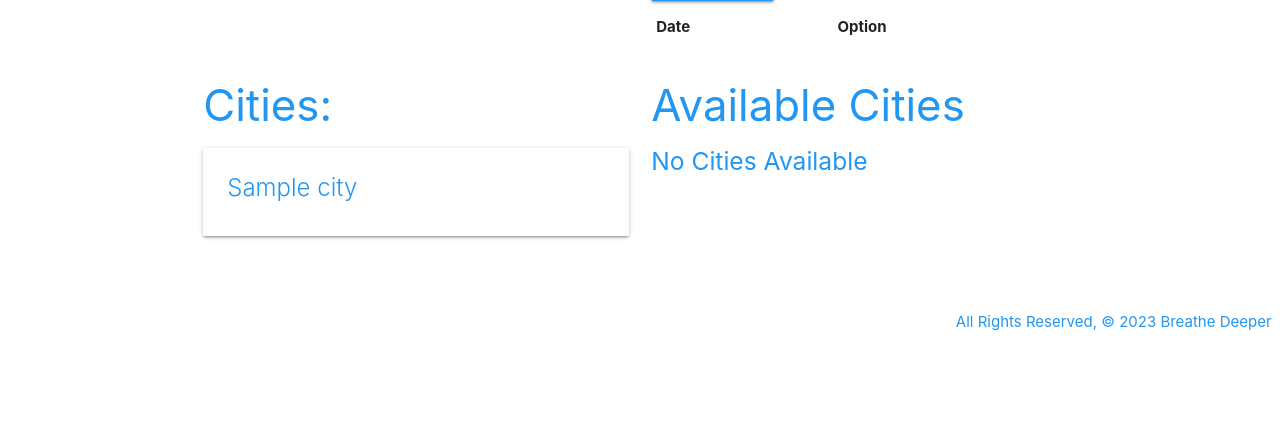
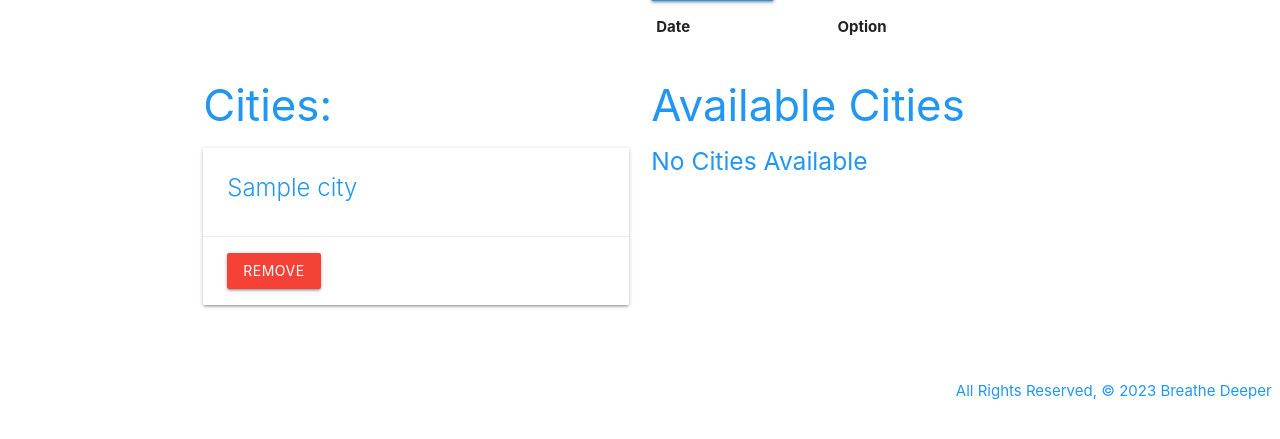
Before and after one commit to dolveda/BreatheDeeper, a Django app: page /profiles/1/ in a window 1280 px wide. Shown: the part 297-736 px from the top of the page. Run offline with Django 5.2, Linux system fonts and the light colour scheme; tables that the repository leaves empty hold one stand-in row (values such as "Sample post"); data that the repository does not hold is empty.

Commit message:
add unassoc functionality for cities and profiles in profile detail page

```diff
--- a/main_app/templates/profiles/detail.html
+++ b/main_app/templates/profiles/detail.html
@@ -45,6 +45,12 @@
                 <span class="card-title blue-text">{{ city.name }}</span>
                 </div>
             </a>
+            <div class="card-action">
+                <form action="{% url 'unassoc_city' profile.id city.id %}" method="'post">
+                  {% csrf_token %}
+                  <input type="submit" value="Remove" class="btn red">
+                </form>
+              </div>
         </div>
       {% endfor %}
     {% else %}
--- a/main_app/urls.py
+++ b/main_app/urls.py
@@ -10,6 +10,7 @@ urlpatterns = [
     path('profiles/<int:pk>/delete', views.ProfileDelete.as_view(), name='profiles_delete'),
     path('profiles/<int:profile_id>/add_log/', views.add_log, name='add_log'),
     path('profiles/<int:profile_id>/assoc_city/<int:city_id>/', views.assoc_city, name='assoc_city'),
+    path('profiles/<int:profile_id>/unassoc_city/<int:city_id>/', views.unassoc_city, name='unassoc_city'),
     path('cities/', views.cities_index, name='index'),
     path('cities/<int:city_id>/', views.city_detail, name='city_detail'),
 ]
--- a/main_app/views.py
+++ b/main_app/views.py
@@ -41,6 +41,10 @@ def assoc_city(requst, profile_id, city_id):
     Profile.objects.get(id=profile_id).cities.add(city_id)
     return redirect('detail', profile_id=profile_id)
 
+def unassoc_city(requst, profile_id, city_id):
+    Profile.objects.get(id=profile_id).cities.remove(city_id)
+    return redirect('detail', profile_id=profile_id)
+
 class ProfileCreate(CreateView):
     model = Profile
     fields = ['name']
```
